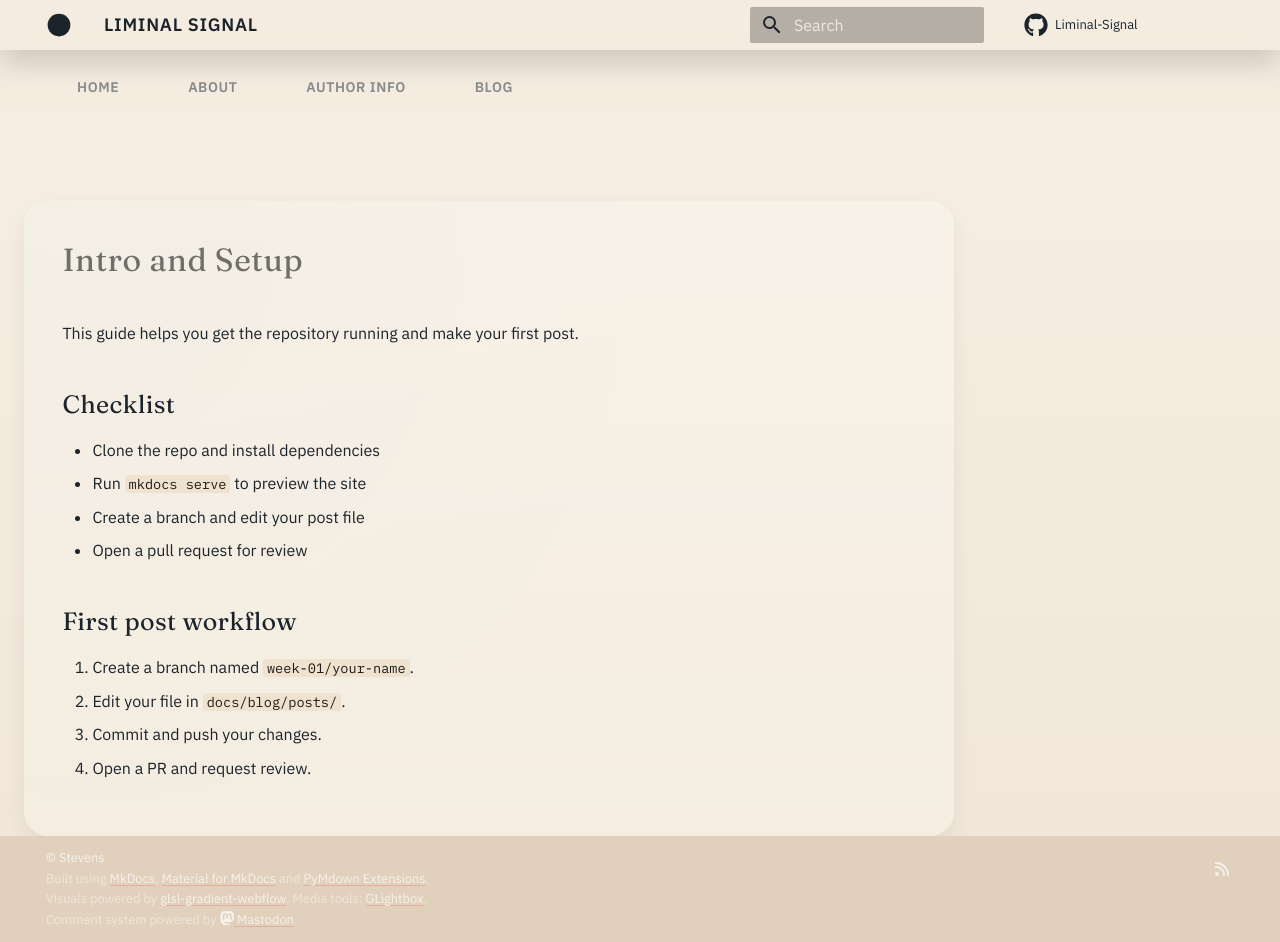
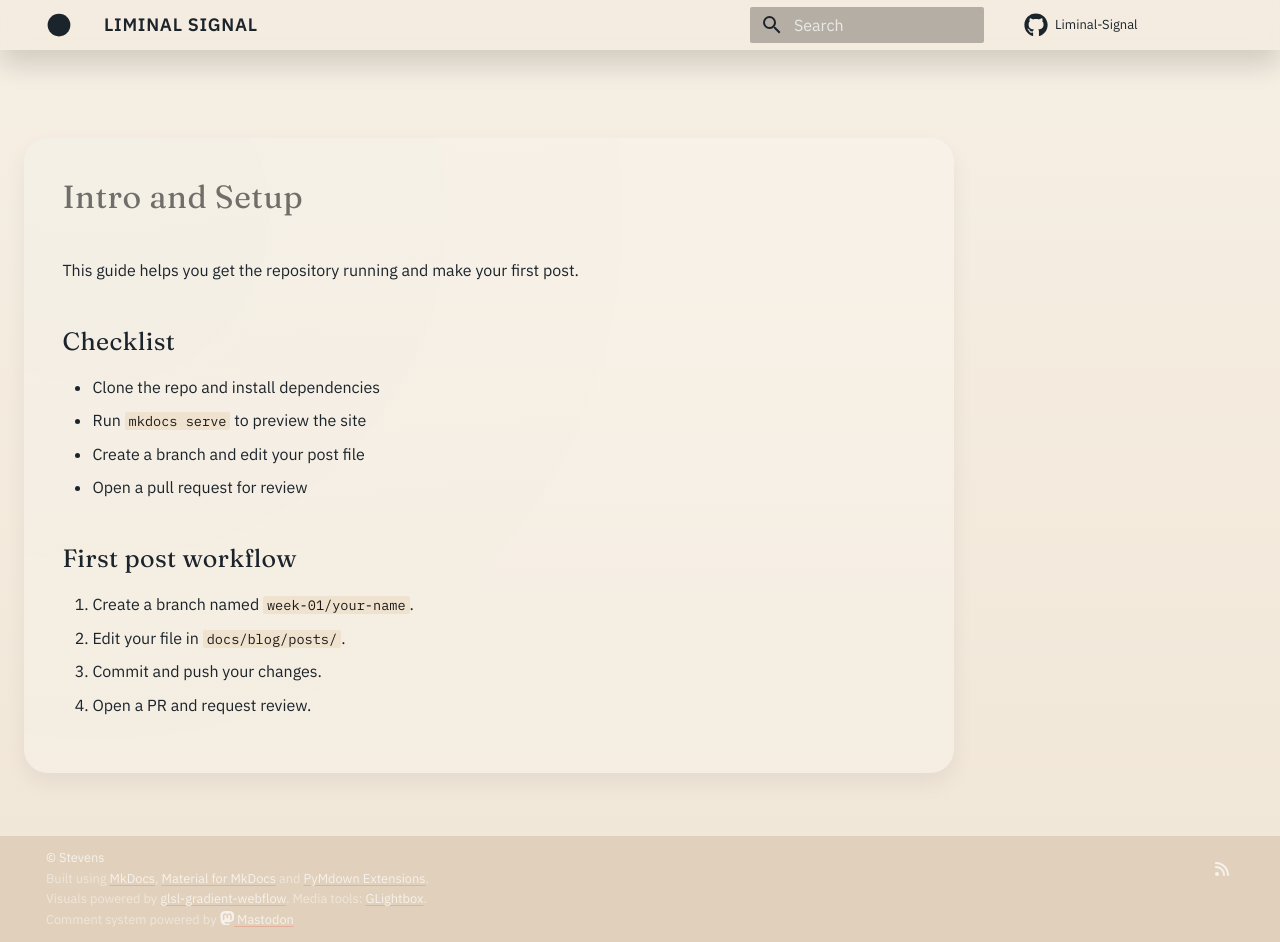
Before and after one commit to Liminal-Signal/liminal-signal.github.io, an MkDocs documentation site: the page built from docs/tutorials/intro.md, in a window 1280 px wide and 942 px high. Built offline with MkDocs 1.6.1 and Material for MkDocs 9.7.7, drawn with Linux system fonts in a browser that asks for light colours.

Commit message:
chore: update Dependabot configuration, remove About page, and adjust navigation in mkdocs.yml

```diff
--- a/docs/assets/css/extra.css
+++ b/docs/assets/css/extra.css
@@ -64,13 +64,17 @@ body {
   background: transparent;
 }
 
+.md-sidebar--primary,
+.md-sidebar--secondary,
+.md-sidebar--post {
+  display: none;
+}
+
+.md-header__button[for="__drawer"] {
+  display: none;
+}
+
 @media screen and (min-width: 60em) {
-  .md-sidebar--primary,
-  .md-sidebar--secondary,
-  .md-sidebar--post {
-    display: none;
-  }
-
   .md-main__inner {
     margin-left: 0;
     grid-template-columns: 1fr;
--- a/mkdocs.yml
+++ b/mkdocs.yml
@@ -61,13 +61,6 @@ docs_dir: docs/
 
 hooks:
   - mkdocs_hooks.py
-
-nav:
-  - Home: index.md
-  - About: about.md
-  - Author Info: authors/index.md
-  - Blog: blog/index.md
-
 
 # +--------------------------------------------------------------------------------------------------------+
 # |                                                                                                        |
@@ -263,10 +256,7 @@ theme:
   # |                                                                                                      |
   # +------------------------------------------------------------------------------------------------------+
   features:
-    - navigation.tabs
-    - navigation.sections
     - header.autohide
-    - navigation.expand
     - search.suggest
 
   # +------------------------------------------------------------------------------------------------------+
```
Also changed, not shown: docs/about.md (deleted, +0 -9 lines), docs/index.md (+7 -4 lines), 2 other files.
